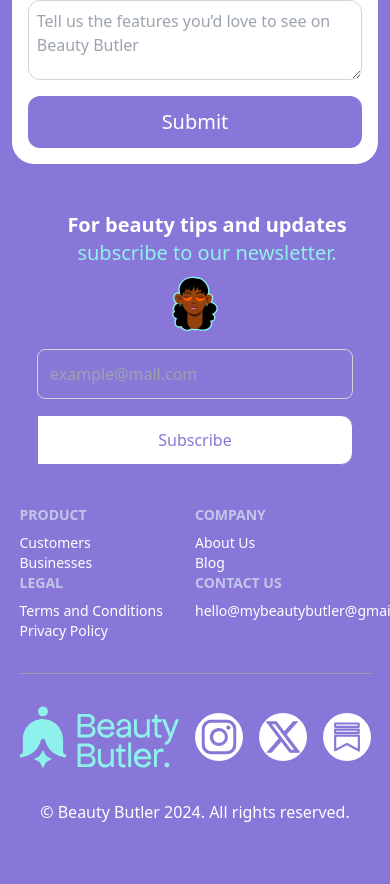
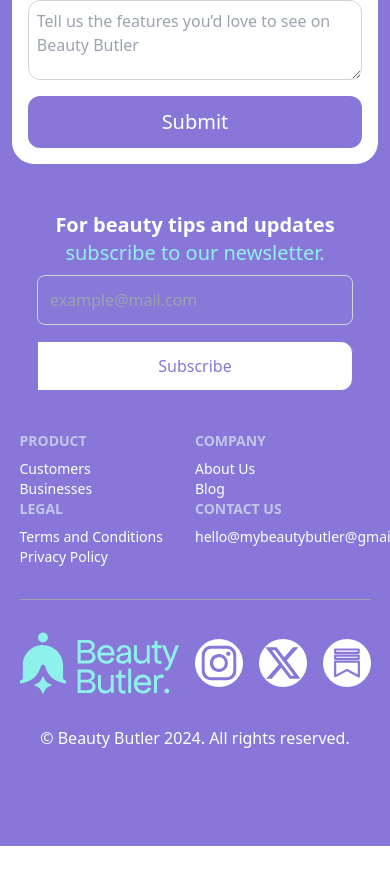
Before and after one commit to FlowKeyz1996/beauty-butler-website, a Next.js app: page /business in a window 390 px wide. Shown: the part 5574-6458 px from the top of the page. After the commit the page ends 6420 px from the top, so only its background shows below. Built offline with nearby package versions, Linux system fonts and the light colour scheme.

Commit message:
flesh mobile

```diff
--- a/components/molecules/GettingStarted.tsx
+++ b/components/molecules/GettingStarted.tsx
@@ -31,7 +31,7 @@
               <img
                 src="/Device.svg"
                 alt="Right Image"
-                className="w-[45%] md:w-[59%] lg:w-[59%] h-auto object-contain ml-44 sm:ml-0 rounded-lg"
+                className="w-[45%] md:w-[59%] lg:w-[59%] h-auto object-contain ml-48 sm:ml-0 rounded-lg"
               />
             </div>
           </div>
--- a/components/organisms/Footer.tsx
+++ b/components/organisms/Footer.tsx
@@ -48,7 +48,7 @@
           <div className="w-full my-10">
             {/* Input Field */}
             <div>
-              <h3 className="sm:text-left ml-6 sm:ml-36 relative text-xl sm:text-3xl font-bold top-12 mb-14 sm:mb-0">
+              <h3 className="sm:text-left text-center sm:ml-36 relative text-xl sm:text-3xl font-bold top-12 mb-14 sm:mb-0">
                 For beauty tips and updates{' '}
                 <span className="font-euclidmedium text-xl sm:text-3xl font-normal text-[#8FF1EC]">
                   subscribe to our newsletter.
@@ -56,11 +56,11 @@
               </h3>
             </div>
             <div className="flex flex-col sm:flex-row items-center justify-center">
-              <img
-                src="/footerinputimg.svg"
-                alt="footer_input_img"
-                className="w-12 sm:w-auto mb-4 sm:mb-0"
-              />
+            <img
+  src="/footerinputimg.svg"
+  alt="footer_input_img"
+  className="hidden sm:block sm:w-auto sm:mb-0"
+/>
              <input
   type="email"
   placeholder="example@mail.com"
@@ -104,7 +104,7 @@
   <div className="flex-1 font-euclidmedium">
     <h3 className="font-bold mb-2 text-[#C2C6e8]">CONTACT US</h3>
     <ul className="font-euclidlight ">
-      <li className="text-end">hello@mybeautybutler@gmail.com</li>
+      <li className="text-sm">hello@mybeautybutler@gmail.com</li>
     </ul>
   </div>
 
--- a/components/organisms/FooterOne.tsx
+++ b/components/organisms/FooterOne.tsx
@@ -46,7 +46,7 @@
           <div className="w-full my-10">
             {/* Input Field */}
             <div>
-              <h3 className="sm:text-left ml-6 sm:ml-36 relative text-xl sm:text-3xl font-bold top-12 mb-14 sm:mb-0">
+              <h3 className="sm:text-left text-center sm:ml-36 relative text-xl sm:text-3xl font-bold top-12 mb-14 sm:mb-0">
                 For beauty tips and updates{' '}
                 <span className="font-euclidmedium text-xl sm:text-3xl font-normal text-[#8FF1EC]">
                   subscribe to our newsletter.
@@ -54,11 +54,11 @@
               </h3>
             </div>
             <div className="flex flex-col sm:flex-row items-center justify-center">
-              <img
-                src="/footerinputimg.svg"
-                alt="footer_input_img"
-                className="w-12 sm:w-auto mb-4 sm:mb-0"
-              />
+            <img
+  src="/footerinputimg.svg"
+  alt="footer_input_img"
+  className="hidden sm:block sm:w-auto sm:mb-0"
+/>
              <input
   type="email"
   placeholder="example@mail.com"
```
